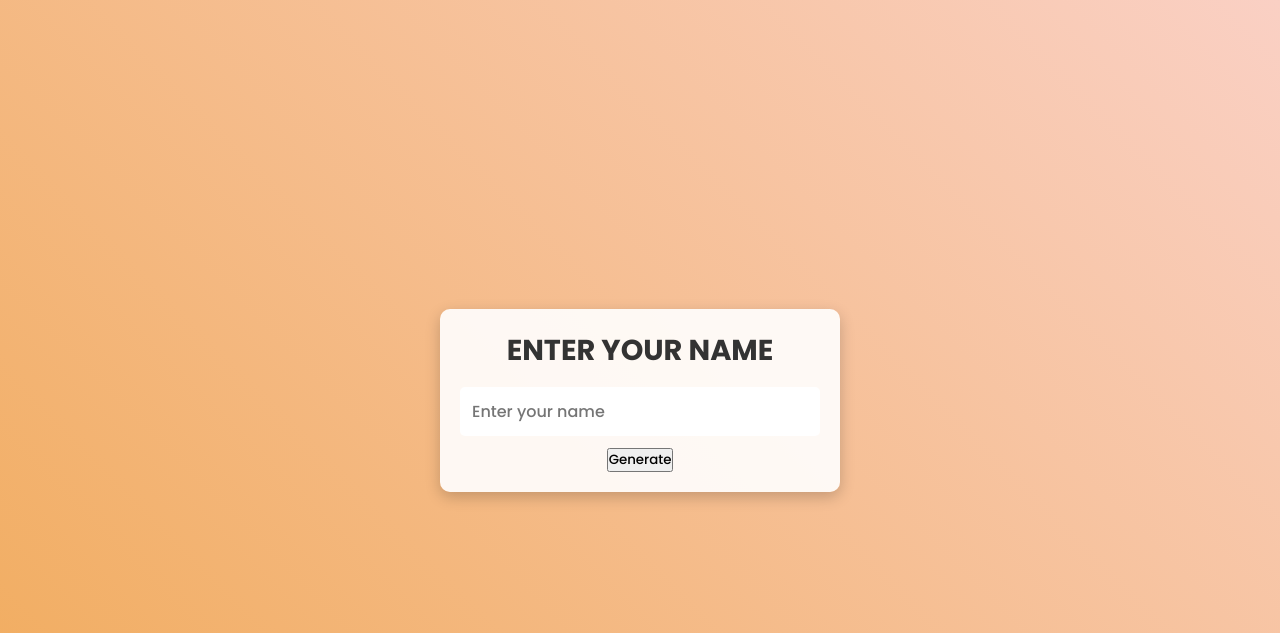
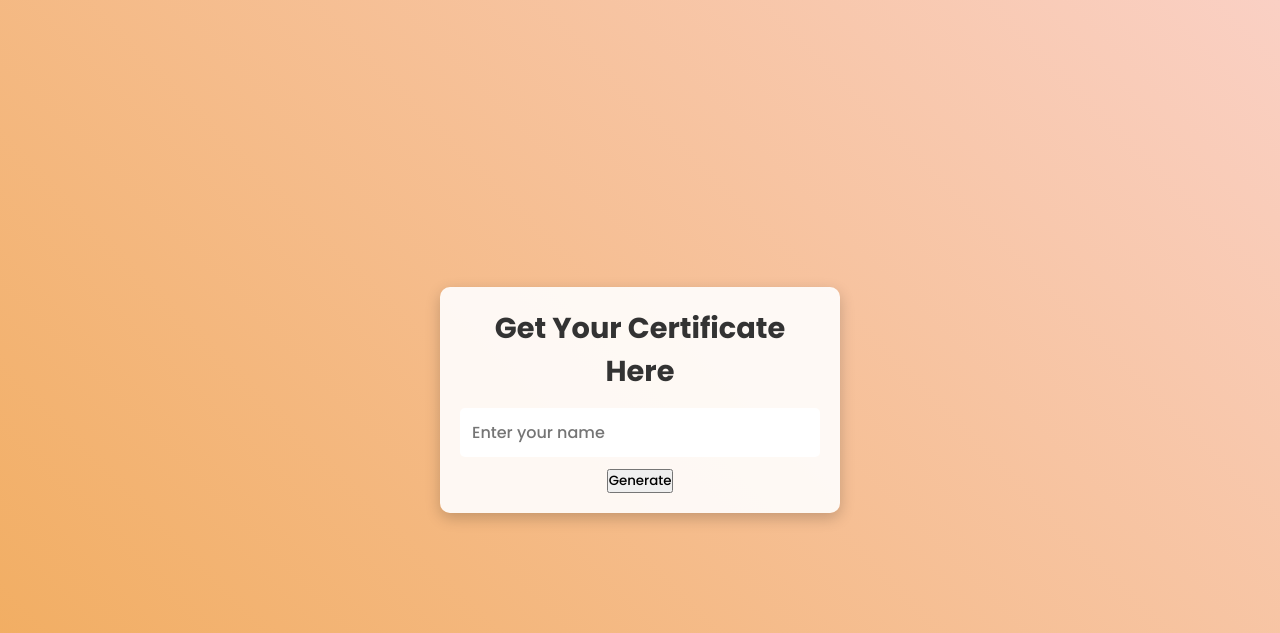
Before and after one commit to joencrypts/certificate-gen1, a Flask app: page / in a window 1280 px wide. Shown: the top 633 px of the page. Run offline with Flask 3, Linux system fonts and the light colour scheme.

Commit message:
index.html

```diff
--- a/templates/index.html
+++ b/templates/index.html
@@ -8,7 +8,7 @@
 </head>
 <body>
     <div class="container">
-        <h1>ENTER YOUR NAME</h1>
+        <h1>Get Your Certificate Here</h1>
         <form action="{{ url_for('process') }}" method="post">
             <input type="text" name="username" placeholder="Enter your name" required>
             <button type="submit">Generate</button>
```
